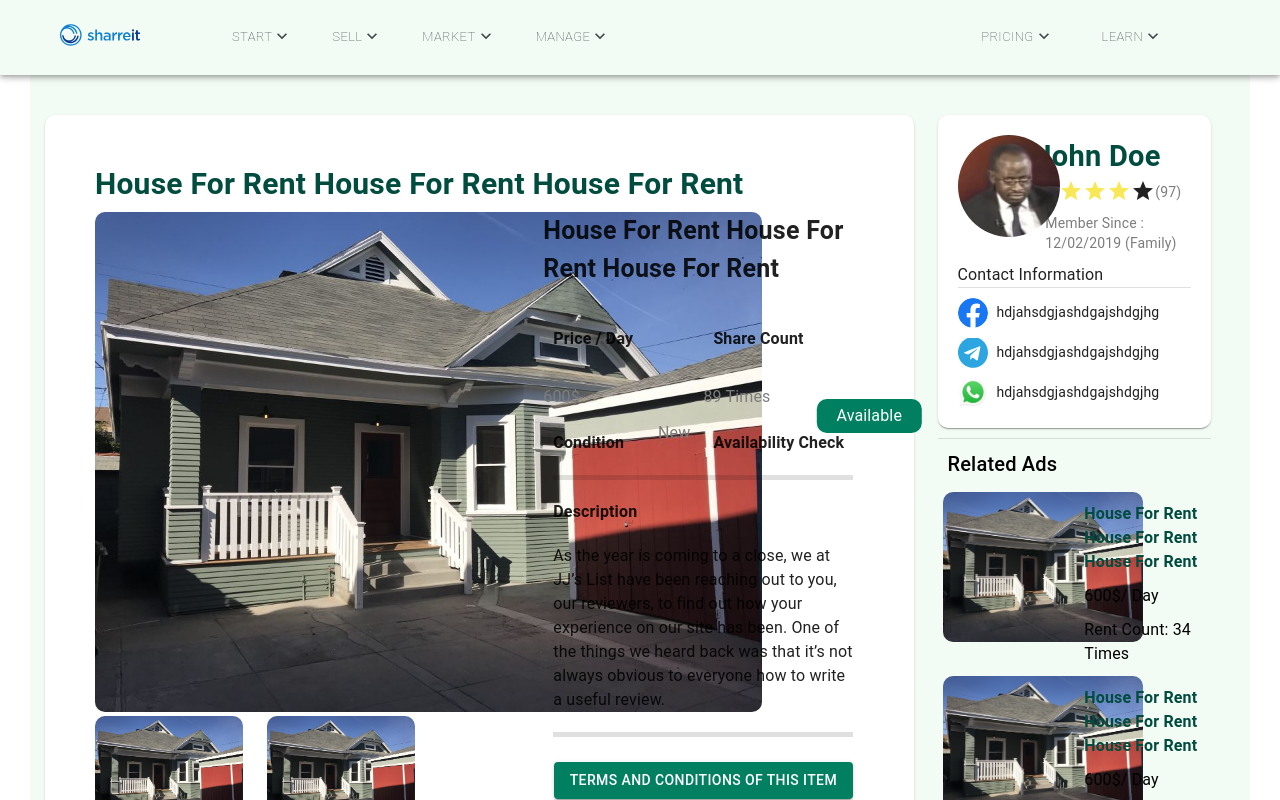
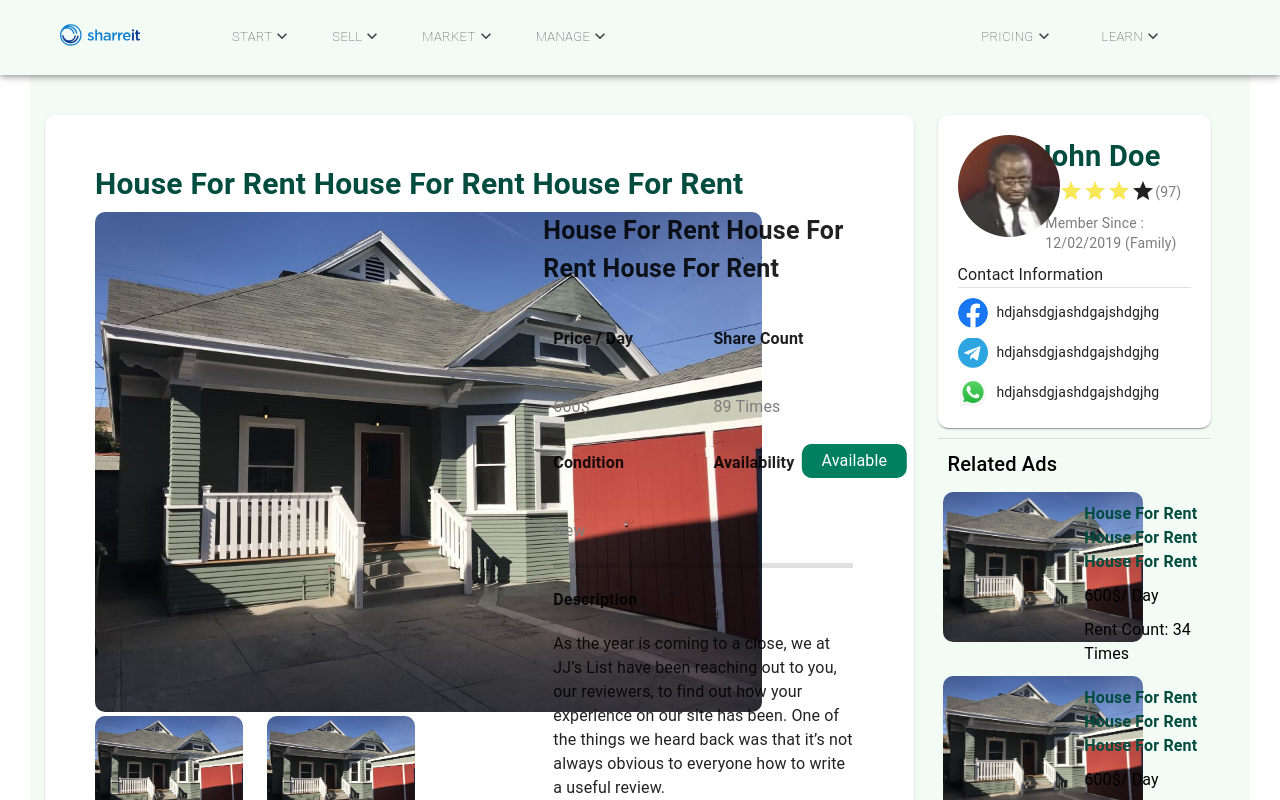
Before and after one commit to addisaba-software-solutions/Sharreit_Frontend, a React (Create React App) app: page /Sharreit_Frontend/SingleItem in a window 1280 px wide. Shown: the top 800 px of the page. Built offline with nearby package versions, Linux system fonts and the light colour scheme; what react-animation would draw is missing.

Commit message:
After Mapping Categories

```diff
--- a/src/Components/ViewSingleItem/components/itemView.jsx
+++ b/src/Components/ViewSingleItem/components/itemView.jsx
@@ -48,6 +48,7 @@ const classes = {
   },
   bodybody: {
     color: "#7D7D7D",
+    padding: 10
   },
   bodyTitle2: {
     padding: 10,
@@ -60,7 +61,9 @@ const classes = {
     paddingRight: 20,
     color: "#FFFFFF",
     marginBottom: 10,
-    marginLeft: 30,
+    marginLeft: 100,
+    marginTop: 50,
+
   },
   spacing: {
     margin: 10,
@@ -122,9 +125,9 @@ export default () => {
             {[...new Array(10)]
               .map(
                 () => `Cras mattis consectetur purus sit amet fermentum.
-Cras justo odio, dapibus ac facilisis in, egestas eget quam.
-Morbi leo risus, porta ac consectetur ac, vestibulum at eros.
-Praesent commodo cursus magna, vel scelerisque nisl consectetur et.`
+                        Cras justo odio, dapibus ac facilisis in, egestas eget quam.
+                        Morbi leo risus, porta ac consectetur ac, vestibulum at eros.
+                        Praesent commodo cursus magna, vel scelerisque nisl consectetur et.`
               )
               .join("\n")}
           </DialogContentText>
@@ -227,7 +230,7 @@ Praesent commodo cursus magna, vel scelerisque nisl consectetur et.`
                       }
                     >
                       <Typography style={classes.bodyTitle2}>
-                        <b>Availability Check</b>
+                        <b>Availability</b>
                       </Typography>
                     </Badge>
                   </Grid>
```
